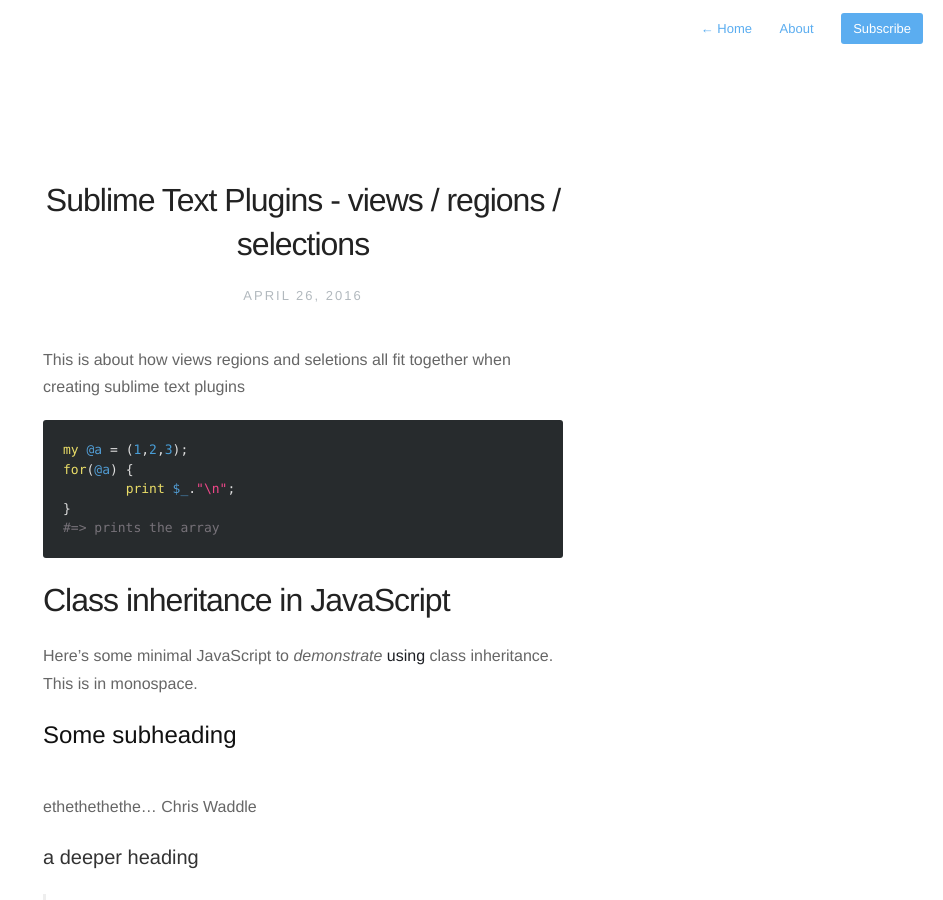
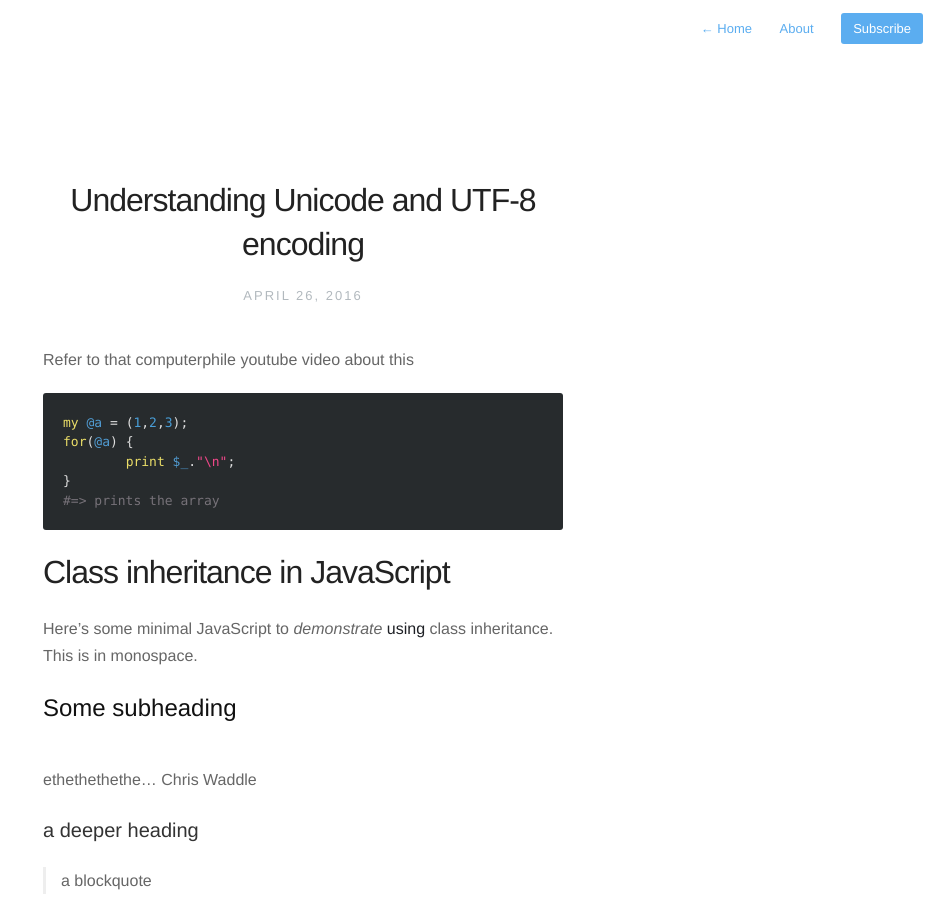
Before and after one commit to grubstarstar/grubstarstar.github.io, a Jekyll site: the page built from _posts/2016-04-26-unicode-&-utf8.markdown, in a window 1280 px wide and 900 px high. Shown: the whole window, without its empty margins (337-1280 px from the left). Built offline with Jekyll 4.4.1, drawn with Linux system fonts in a browser that asks for light colours; nearby versions of some CDN libraries; Markdown is read by kramdown in place of the engine named in the settings.

Commit message:
changed the utf-8 title to the appropriate thing

```diff
--- a/_posts/2016-04-26-unicode-&-utf8.markdown
+++ b/_posts/2016-04-26-unicode-&-utf8.markdown
@@ -1,10 +1,10 @@
 ---
 layout: post
-title:  "Sublime Text Plugins - views / regions / selections"
+title:  "Understanding Unicode and UTF-8 encoding"
 date:   2016-04-26 10:14:00
 categories: rich
 ---
-This is about how views regions and seletions all fit together when creating sublime text plugins
+Refer to that computerphile youtube video about this
 
 {% highlight perl %}
 my @a = (1,2,3);
```
